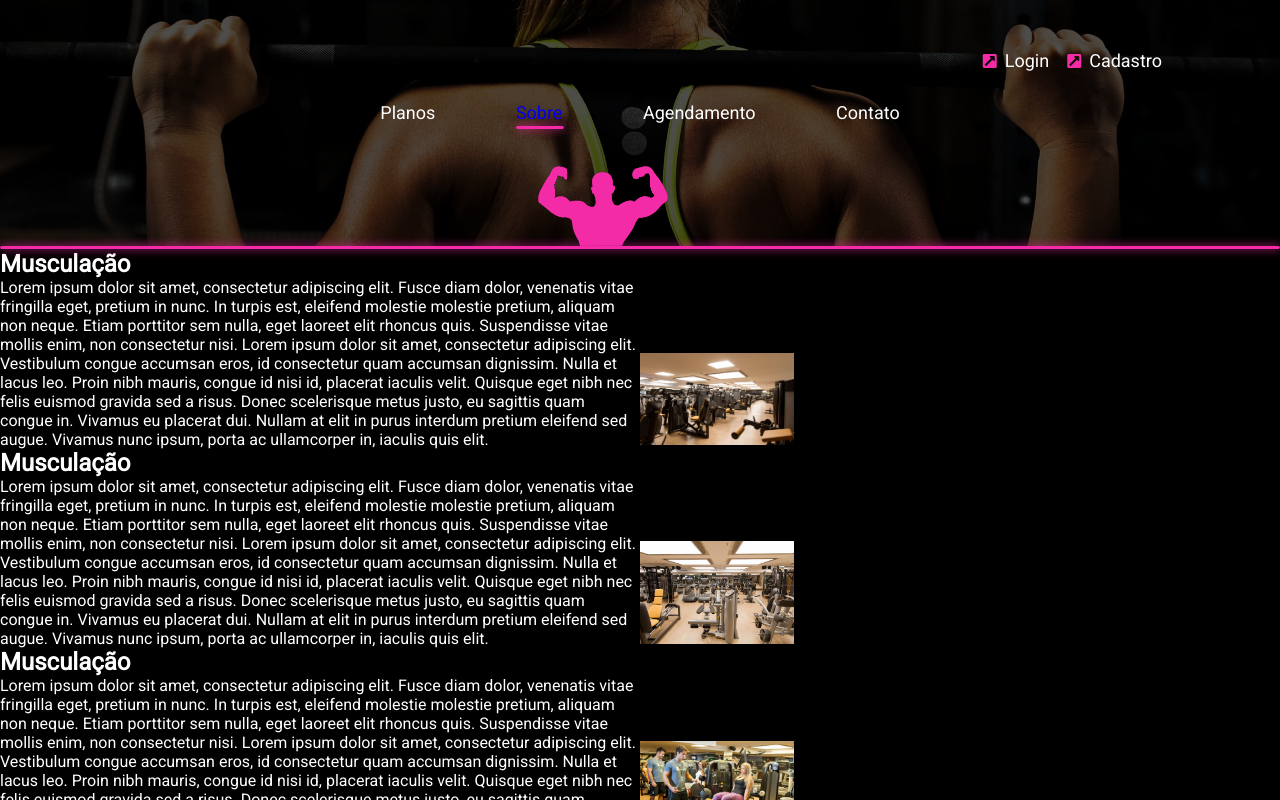
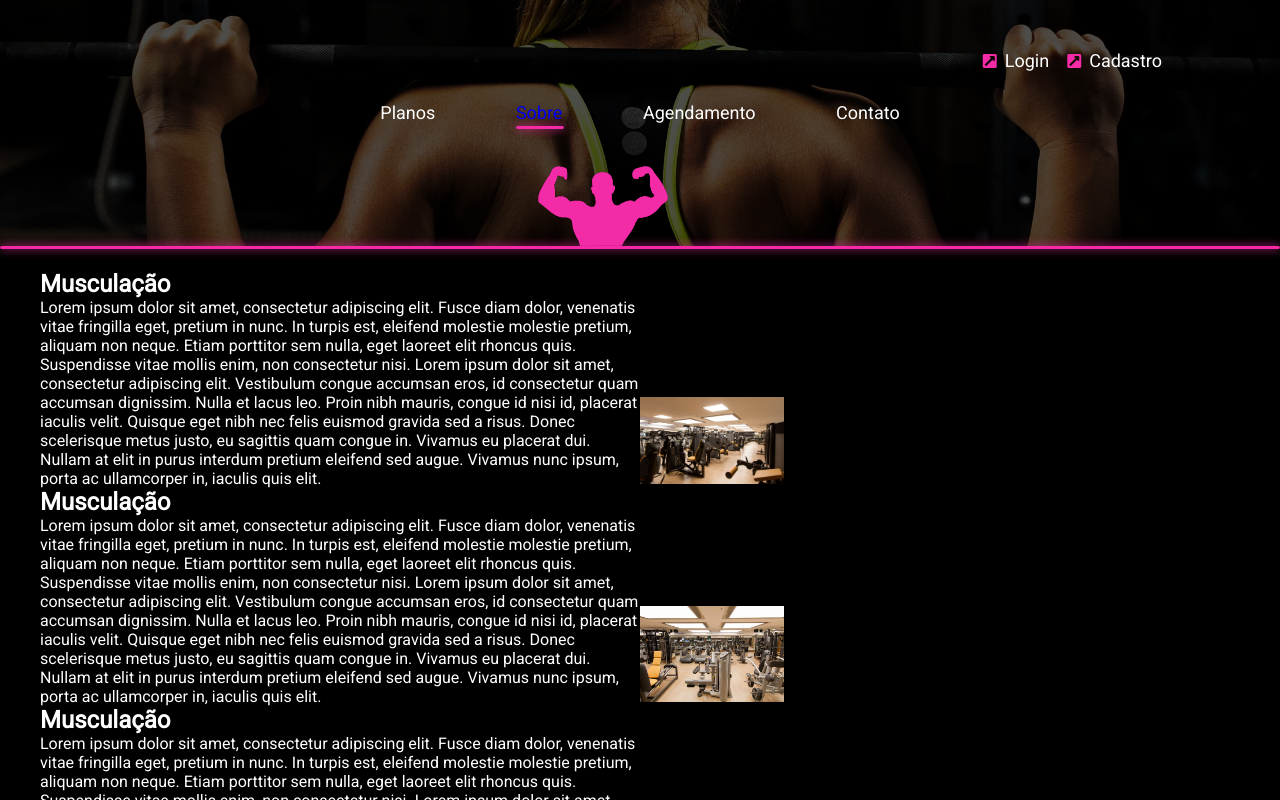
Before and after one commit to beatrizresende/beatrizresende.github.io, an Angular app in the folder frontend/mygym/: page / in a window 1280 px wide. Both pictures are taken after a click on the item "Sobre". Shown: the top 800 px of the page. Built offline with nearby package versions, Linux system fonts and the light colour scheme.

Commit message:
:bug: Sobre: corrigindo bug na página de sobre.

```diff
--- a/frontend/mygym/src/app/components/sobre/sobre.component.css
+++ b/frontend/mygym/src/app/components/sobre/sobre.component.css
@@ -1,6 +1,7 @@
 .sobre-container{
+    padding: 20px 40px;
     color: white;
-    height: 100vh;
+    background: var(--secundary);
 }
 .sobre{
 
```
